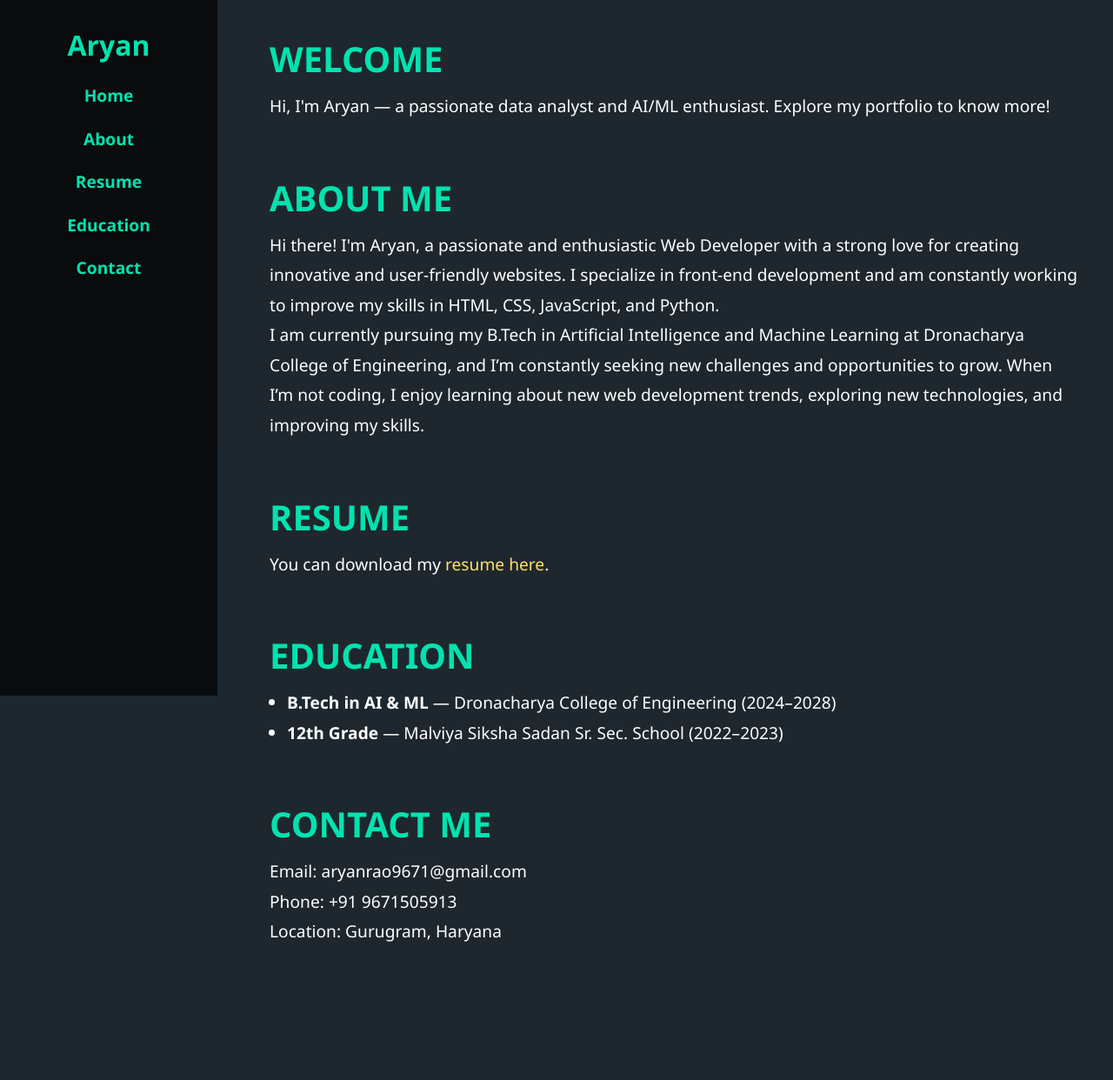
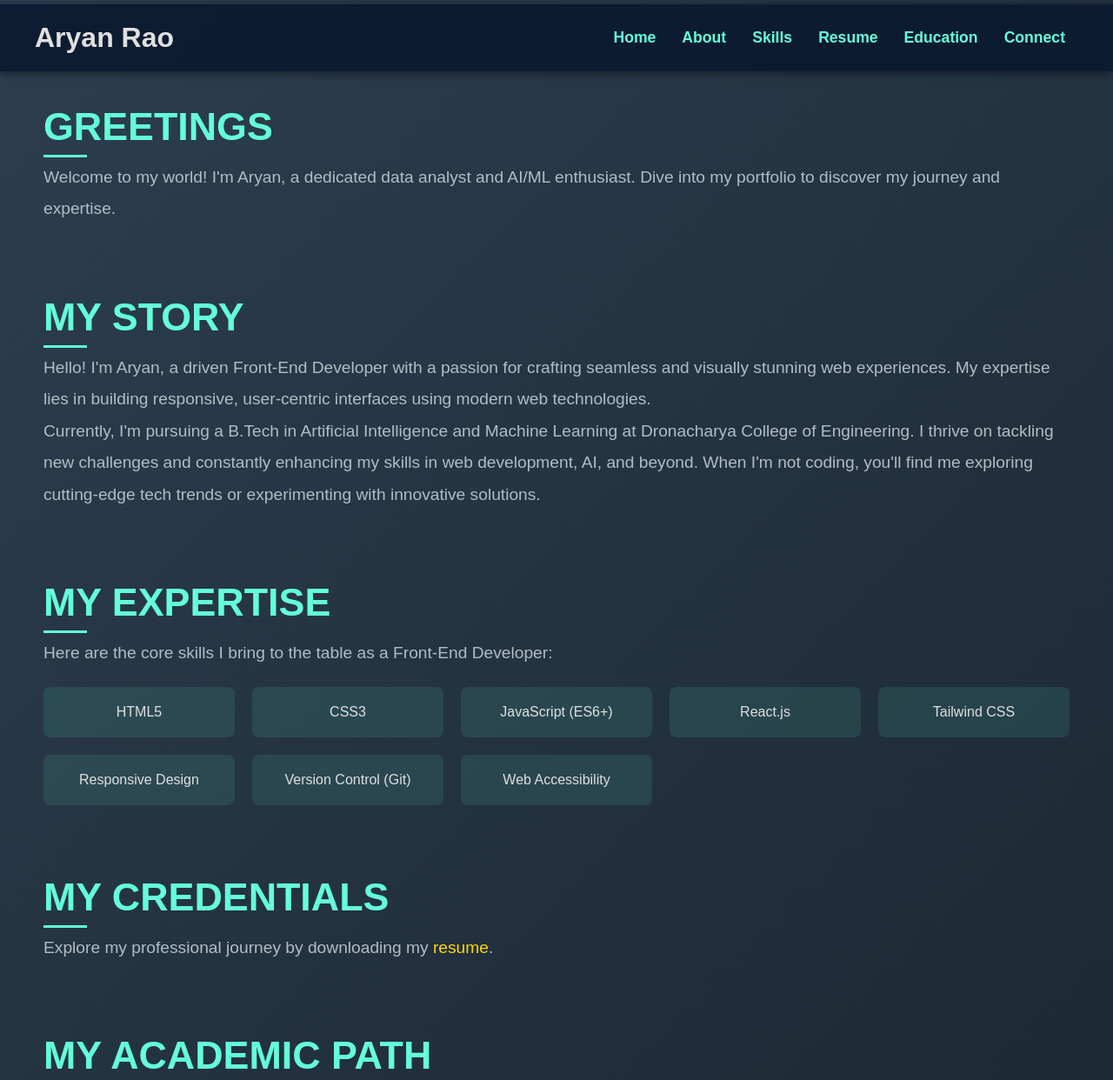
Before and after one commit to Code-with-AY/Code-With-AY, a plain HTML site: page index.html in a window 1280 px wide. Shown: the top 1242 px of the page at 87% size. Before the commit the page ends 1189 px from the top, so only its background shows below. Drawn offline with Linux system fonts and the light colour scheme.

Commit message:
Update index.html

```diff
--- a/index.html
+++ b/index.html
@@ -13,89 +13,194 @@
     }
 
     body {
-      font-family: 'Segoe UI', sans-serif;
-      background-color: #1e272e; /* Clean dark background */
-      color: #fff;
-      display: flex;
+      font-family: 'Poppins', sans-serif;
+      background: linear-gradient(135deg, #2c3e50, #1a252f);
+      color: #e0e0e0;
       min-height: 100vh;
       overflow-x: hidden;
-      position: relative;
     }
 
-    /* Sidebar */
-    .sidebar {
-      width: 250px;
-      background-color: rgba(0, 0, 0, 0.7);
-      padding: 30px 20px;
+    /* Header */
+    .header {
+      background: rgba(10, 25, 47, 0.9);
+      padding: 20px 40px;
       position: fixed;
-      height: 100vh;
-      text-align: center;
+      width: 100%;
+      top: 0;
+      z-index: 1000;
+      box-shadow: 0 2px 10px rgba(0, 0, 0, 0.5);
+      transition: transform 0.3s ease;
     }
 
-    .sidebar h1 {
-      font-size: 2rem;
-      margin-bottom: 20px;
-      color: #00e3ae;
+    .header:hover {
+      transform: translateY(5px);
     }
 
-    .sidebar nav ul {
+    .header h1 {
+      font-size: 2rem;
+      color:77
+      text-shadow: 0 0 10px rgba(100, 255, 218, 0.5);
+      animation: fadeIn 1s ease-in;
+      display: inline-block;
+    }
+
+    .header nav {
+      display: inline-block;
+      float: right;
+    }
+
+    .header nav ul {
       list-style: none;
       padding: 0;
+      display: flex;
     }
 
-    .sidebar nav ul li {
-      margin: 15px 0;
+    .header nav ul li {
+      margin: 0 15px;
+      opacity: 0;
+      animation: slideIn 0.5s ease forwards;
+      animation-delay: calc(0.1s * var(--i));
     }
 
-    .sidebar nav ul li a {
+    .header nav ul li a {
       text-decoration: none;
-      color: #00e3ae;
-      font-weight: bold;
+      color: #64ffda;
+      font-weight: 600;
+      font-size: 1.1rem;
+      position: relative;
       transition: color 0.3s, transform 0.3s;
     }
 
-    .sidebar nav ul li a:hover {
+    .header nav ul li a::after {
+      content: '';
+      position: absolute;
+      width: 0;
+      height: 2px;
+      background: #64ffda;
+      bottom: -5px;
+      left: 0;
+      transition: width 0.3s ease;
+    }
+
+    .header nav ul li a:hover::after {
+      width: 100%;
+    }
+
+    .header nav ul li a:hover {
       color: #ffffff;
-      transform: scale(1.1);
+      transform: translateY(-3px);
     }
 
     /* Main content */
     .main-content {
-      margin-left: 270px;
-      padding: 40px;
-      width: calc(100% - 270px);
+      padding: 120px 50px 50px;
+      width: 100%;
     }
 
     section {
-      margin-bottom: 60px;
+      margin-bottom: 80px;
+      opacity: 0;
+      transform: translateY(20px);
+      animation: fadeUp 0.8s ease forwards;
+      animation-delay: 0.2s;
     }
 
     h2 {
-      font-size: 2.5em;
-      margin-bottom: 10px;
-      color: #00e3ae;
-      font-weight: bold;
+      font-size: 2.8rem;
+      margin-bottom: 15px;
+      color: #64ffda;
+      font-weight: 700;
       text-transform: uppercase;
+      position: relative;
+      display: inline-block;
+    }
+
+    h2::after {
+      content: '';
+      position: absolute;
+      width: 50px;
+      height: 3px;
+      background: #64ffda;
+      bottom: -10px;
+      left: 0;
+      transition: width 0.5s ease;
+    }
+
+    h2:hover::after {
+      width: 100%;
     }
 
     p, li {
-      font-size: 1.2em;
-      line-height: 1.8;
+      font-size: 1.2rem;
+      line-height: 1.9;
+      color: #b0bec5;
     }
 
     ul {
-      padding-left: 20px;
+      padding-left: 25px;
     }
 
     a {
-      color: #ffe06b;
+      color: #ffd700;
       text-decoration: none;
-      transition: color 0.3s, transform 0.3s;
+      position: relative;
+      transition: color 0.3s;
+    }
+
+    a::after {
+      content: '';
+      position: absolute;
+      width: 0;
+      height: 2px;
+      background: #ffd700;
+      bottom: -2px;
+      left: 0;
+      transition: width 0.3s ease;
+    }
+
+    a:hover::after {
+      width: 100%;
     }
 
     a:hover {
       color: #ffffff;
-      transform: scale(1.1);
+    }
+
+    /* Skills section */
+    .skills-grid {
+      display: grid;
+      grid-template-columns: repeat(auto-fit, minmax(200px, 1fr));
+      gap: 20px;
+      margin-top: 20px;
+    }
+
+    .skill-item {
+      background: rgba(100, 255, 218, 0.1);
+      padding: 20px;
+      border-radius: 8px;
+      text-align: center;
+      transition: transform 0.3s ease, box-shadow 0.3s ease;
+    }
+
+    .skill-item:hover {
+      transform: scale(1.05);
+      box-shadow: 0 0 15px rgba(100, 255, 218, 0.3);
+    }
+
+    /* Animations */
+    @keyframes fadeIn {
+      from { opacity: 0; }
+      to { opacity: 1; }
+    }
+
+    @keyframes slideIn {
+      from { opacity: 0; transform: translateY(-20px); }
+      to { opacity: 1; transform: translateY(0); }
+    }
+
+    @keyframes fadeUp {
+      from { opacity: 0; transform: translateY(20px); }
+      to { opacity: 1; transform: translateY(0); }
     }
 
     /* Smooth scrolling */
@@ -105,62 +210,84 @@
 
     /* Responsive layout */
     @media (max-width: 768px) {
-      .sidebar {
-        width: 100%;
-        height: auto;
-        position: relative;
+      .header {
+        padding: 15px 20px;
+        text-align: center;
+      }
+
+      .header h1 {
+        display: block;
+        margin-bottom: 10px;
+      }
+
+      .header nav {
+        float: none;
+      }
+
+      .header nav ul {
+        justify-content: center;
+        flex-wrap: wrap;
+      }
+
+      .header nav ul li {
+        margin: 10px;
       }
 
       .main-content {
-        margin-left: 0;
-        width: 100%;
-        padding: 20px;
-      }
-
-      .sidebar nav ul {
-        display: flex;
-        justify-content: center;
-      }
-
-      .sidebar nav ul li {
-        margin: 0 10px;
+        padding: 100px 20px 20px;
       }
     }
   </style>
 </head>
 <body>
-  <div class="sidebar">
-    <h1>Aryan</h1>
+  <header class="header">
+    <h1>Aryan Rao</h1>
     <nav aria-label="Main Navigation">
       <ul>
-        <li><a href="#home">Home</a></li>
-        <li><a href="#about">About</a></li>
-        <li><a href="#resume">Resume</a></li>
-        <li><a href="#education">Education</a></li>
-        <li><a href="#contact">Contact</a></li>
+        <li style="--i: 1;"><a href="#home">Home</a></li>
+        <li style="--i: 2;"><a href="#about">About</a></li>
+        <li style="--i: 3;"><a href="#skills">Skills</a></li>
+        <li style="--i: 4;"><a href="#resume">Resume</a></li>
+        <li style="--i: 5;"><a href="#education">Education</a></li>
+        <li style="--i: 6;"><a href="#contact">Connect</a></li>
       </ul>
     </nav>
-  </div>
+  </header>
 
   <div class="main-content">
     <section id="home">
-      <h2>Welcome</h2>
-      <p>Hi, I'm Aryan — a passionate data analyst and AI/ML enthusiast. Explore my portfolio to know more!</p>
+      <h2>Greetings</h2>
+      <p>Welcome to my world! I'm Aryan, a dedicated data analyst and AI/ML enthusiast. Dive into my portfolio to discover my journey and expertise.</p>
     </section>
 
     <section id="about">
-      <h2>About Me</h2>
-      <p>Hi there! I'm Aryan, a passionate and enthusiastic Web Developer with a strong love for creating innovative and user-friendly websites. I specialize in front-end development and am constantly working to improve my skills in HTML, CSS, JavaScript, and Python.</p>
-      <p>I am currently pursuing my B.Tech in Artificial Intelligence and Machine Learning at Dronacharya College of Engineering, and I’m constantly seeking new challenges and opportunities to grow. When I’m not coding, I enjoy learning about new web development trends, exploring new technologies, and improving my skills.</p>
+      <h2>My Story</h2>
+      <p>Hello! I'm Aryan, a driven Front-End Developer with a passion for crafting seamless and visually stunning web experiences. My expertise lies in building responsive, user-centric interfaces using modern web technologies.</p>
+      <p>Currently, I'm pursuing a B.Tech in Artificial Intelligence and Machine Learning at Dronacharya College of Engineering. I thrive on tackling new challenges and constantly enhancing my skills in web development, AI, and beyond. When I'm not coding, you'll find me exploring cutting-edge tech trends or experimenting with innovative solutions.</p>
+    </section>
+
+    <section id="skills">
+      <h2>My Expertise</h2>
+      <p>Here are the core skills I bring to the table as a Front-End Developer:</p>
+      <div class="skills-grid">
+        <div class="skill-item">HTML5</div>
+        <div class="skill-item">CSS3</div>
+        <div class="skill-item">JavaScript (ES6+)</div>
+        <div class="skill-item">React.js</div>
+        <div class="skill-item">Tailwind CSS</div>
+        <div class="skill-item">Responsive Design</div>
+        <div class="skill-item">Version Control (Git)</div>
+        <div class="skill-item">Web Accessibility</div>
+      </div>
     </section>
 
     <section id="resume">
-      <h2>Resume</h2>
-      <p>You can download my <a href="resume.pdf" download>resume here</a>.</p>
+      <h2>My Credentials</h2>
+      <p>Explore my professional journey by downloading my <a href="resume.pdf" download>resume</a>.</p>
     </section>
 
     <section id="education">
-      <h2>Education</h2>
+      <h2>My Academic Path</h2>
       <ul>
         <li><strong>B.Tech in AI & ML</strong> — Dronacharya College of Engineering (2024–2028)</li>
         <li><strong>12th Grade</strong> — Malviya Siksha Sadan Sr. Sec. School (2022–2023)</li>
@@ -168,10 +295,10 @@
     </section>
 
     <section id="contact">
-      <h2>Contact Me</h2>
-      <p>Email: aryanrao9671@gmail.com</p>
-      <p>Phone: +91 9671505913</p>
-      <p>Location: Gurugram, Haryana</p>
+      <h2>Let's Connect</h2>
+      <p>Email: <a href="mailto:aryanrao9671@gmail.com">aryanrao9671@gmail.com</a></p>
+      <p>Phone: <a href="tel:+919671505913">+91 9671505913</a></p>
+      <p>Location: Gurugram, Haryana, India</p>
     </section>
   </div>
 </body>
```
